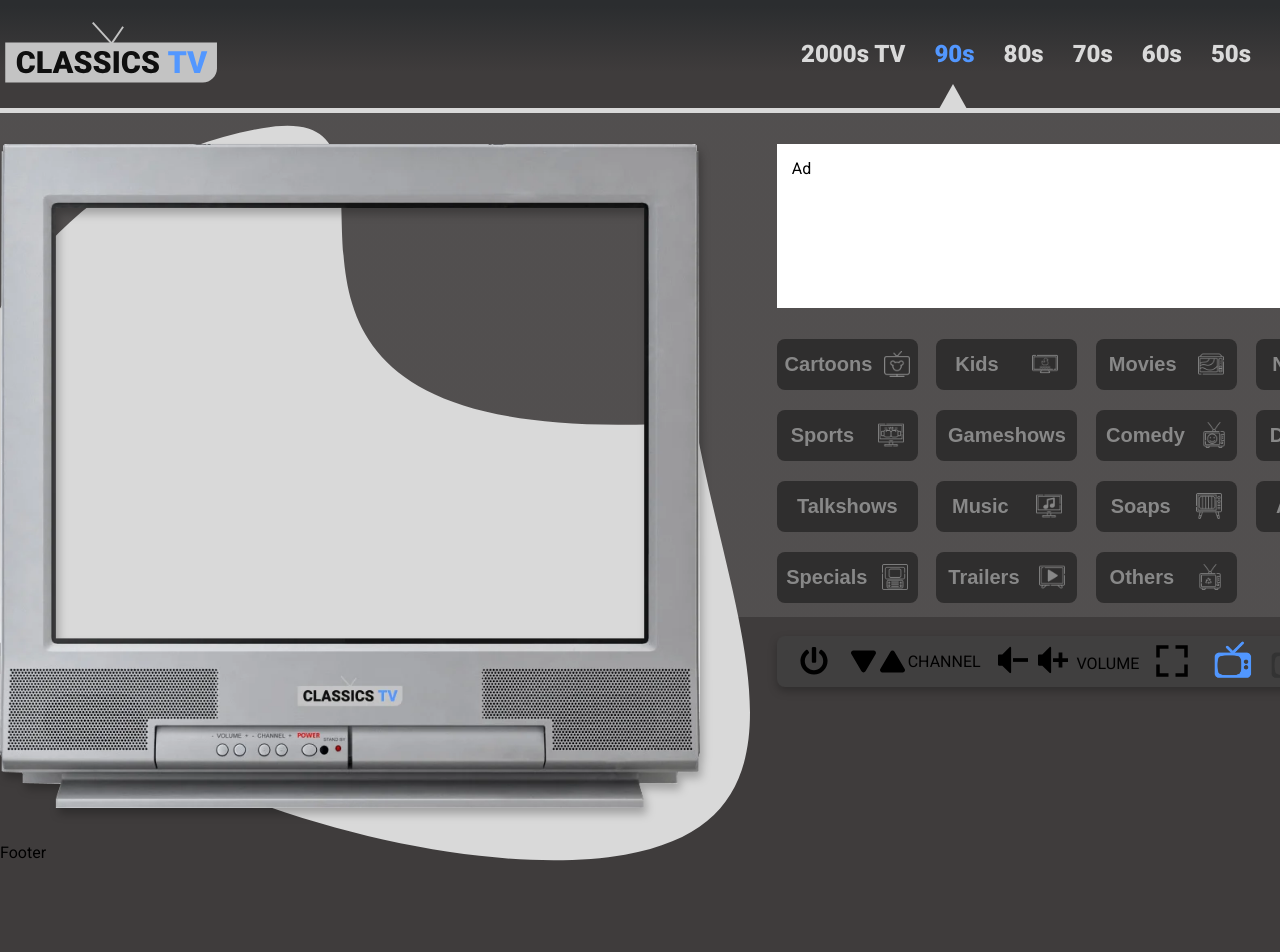
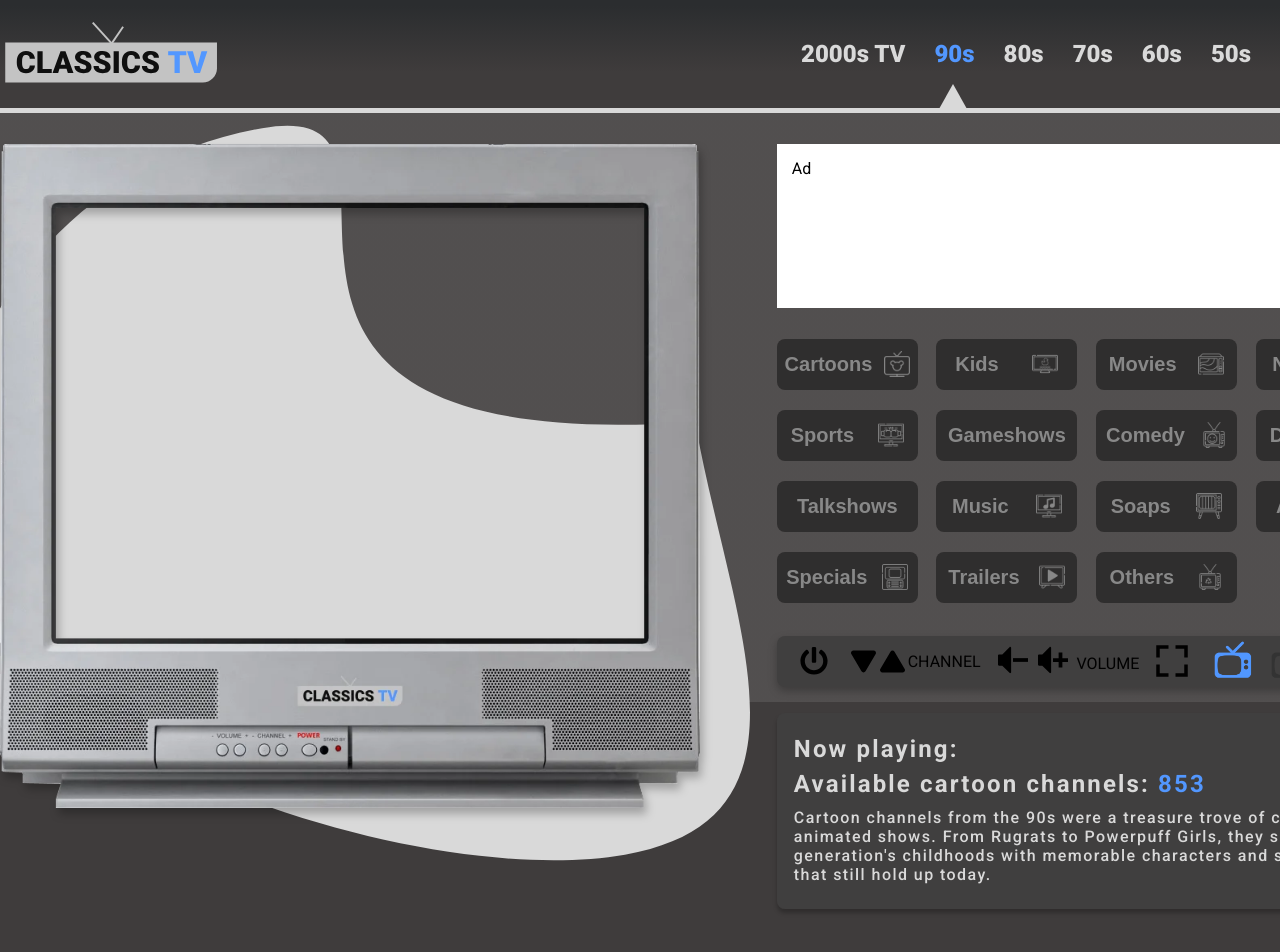
Before and after one commit to Classicstvs/the-app, a Next.js app: page / in a window 1280 px wide. Shown: the top 952 px of the page. Before the commit the page ends 862 px from the top, so only its background shows below. Built offline with nearby package versions, Linux system fonts and the light colour scheme.

Commit message:
NEW: Play Info Component

```diff
--- /dev/null
+++ b/components/playInfo/PlayInfo.jsx
@@ -0,0 +1,18 @@
+import styles from "./PlayInfo.module.css";
+
+export default function PlayInfo() {
+  return (
+    <div className={styles.playInfoContainer}>
+      <h4>Now playing:</h4>
+      <h5>
+        Available cartoon channels: <span>853</span>{" "}
+      </h5>
+      <p>
+        Cartoon channels from the 90s were a treasure trove of classic animated
+        shows. From Rugrats to Powerpuff Girls, they shaped a generation's
+        childhoods with memorable characters and storylines that still hold up
+        today.
+      </p>
+    </div>
+  );
+}
--- /dev/null
+++ b/components/playInfo/PlayInfo.module.css
@@ -0,0 +1,36 @@
+.playInfoContainer {
+    max-width: 620px;
+    background: rgba(65, 65, 65, 0.65);
+    box-shadow: 0px 4px 4px rgba(0, 0, 0, 0.25);
+    border-radius: 8px;
+    color: #D9D9D9;
+    margin: 26px 0;
+    padding: 17px;
+}
+
+.playInfoContainer h4 {
+    font-size: 24px;
+    font-weight: 700;
+    line-height: 38px;
+    letter-spacing: 0.09em;
+}
+
+.playInfoContainer span{
+    color: #5297FF;
+}
+
+.playInfoContainer h5 {
+    font-size: 24px;
+    font-weight: 700;
+    line-height: 32px;
+    letter-spacing: 0.09em;
+}
+
+.playInfoContainer p{
+    margin: 8px 0;
+    font-size: 16px;
+    font-weight: 500;
+    line-height: 19px;
+    letter-spacing: 0.09em;
+    text-align: left;
+}
--- a/pages/index.js
+++ b/pages/index.js
@@ -6,6 +6,7 @@ import styles from "@/styles/Home.module.css";
 
 import {channels} from '../data/channelsList'
 import Controls from "@/components/controls/Controls";
+import PlayInfo from "@/components/playInfo/PlayInfo";
 
 export default function Home() {
 
@@ -19,6 +20,7 @@ export default function Home() {
           <Ad />
           <Channels channels={channels} />
           <Controls />
+          <PlayInfo />
         </div>
       </div>
     </main>
```
